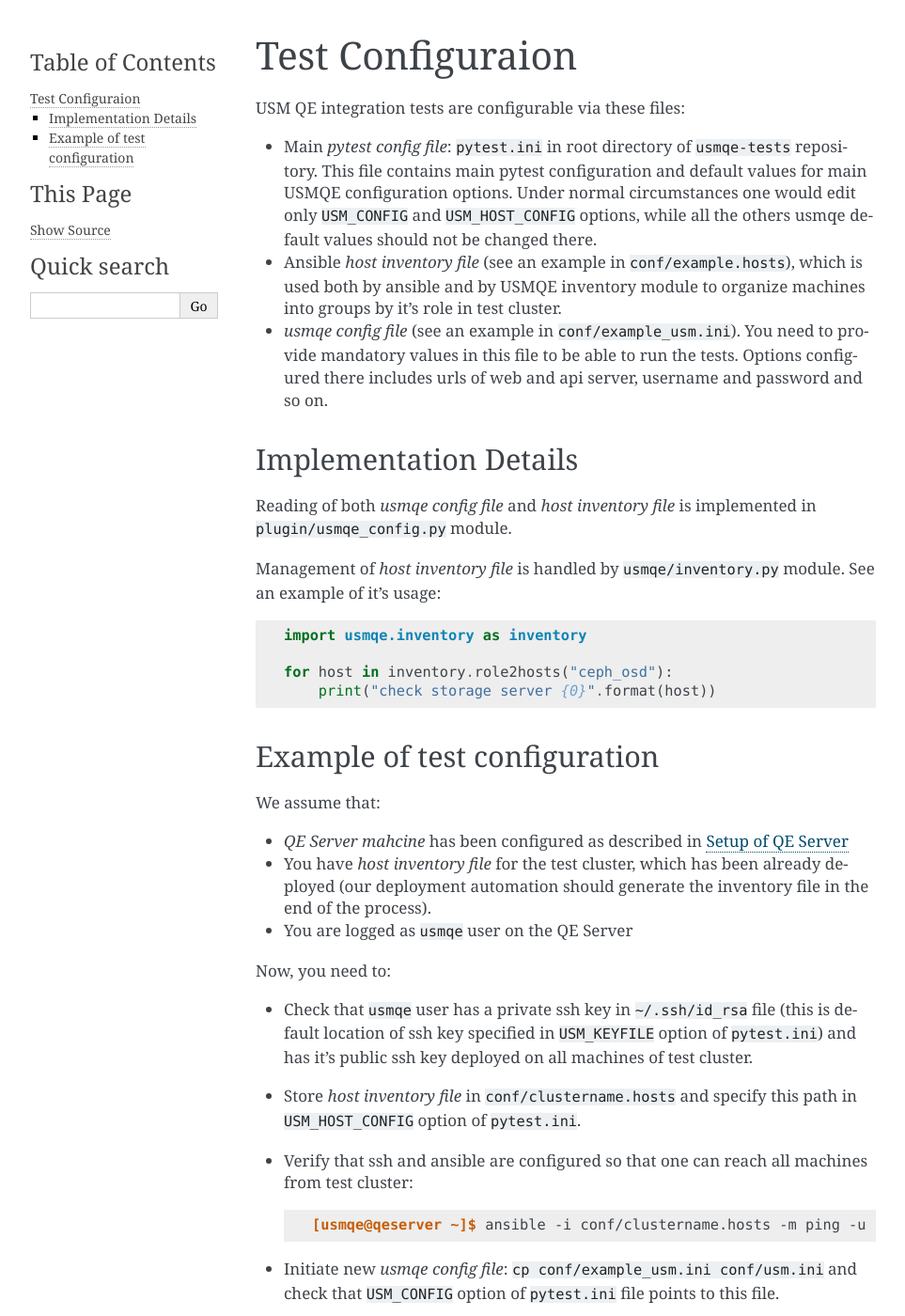
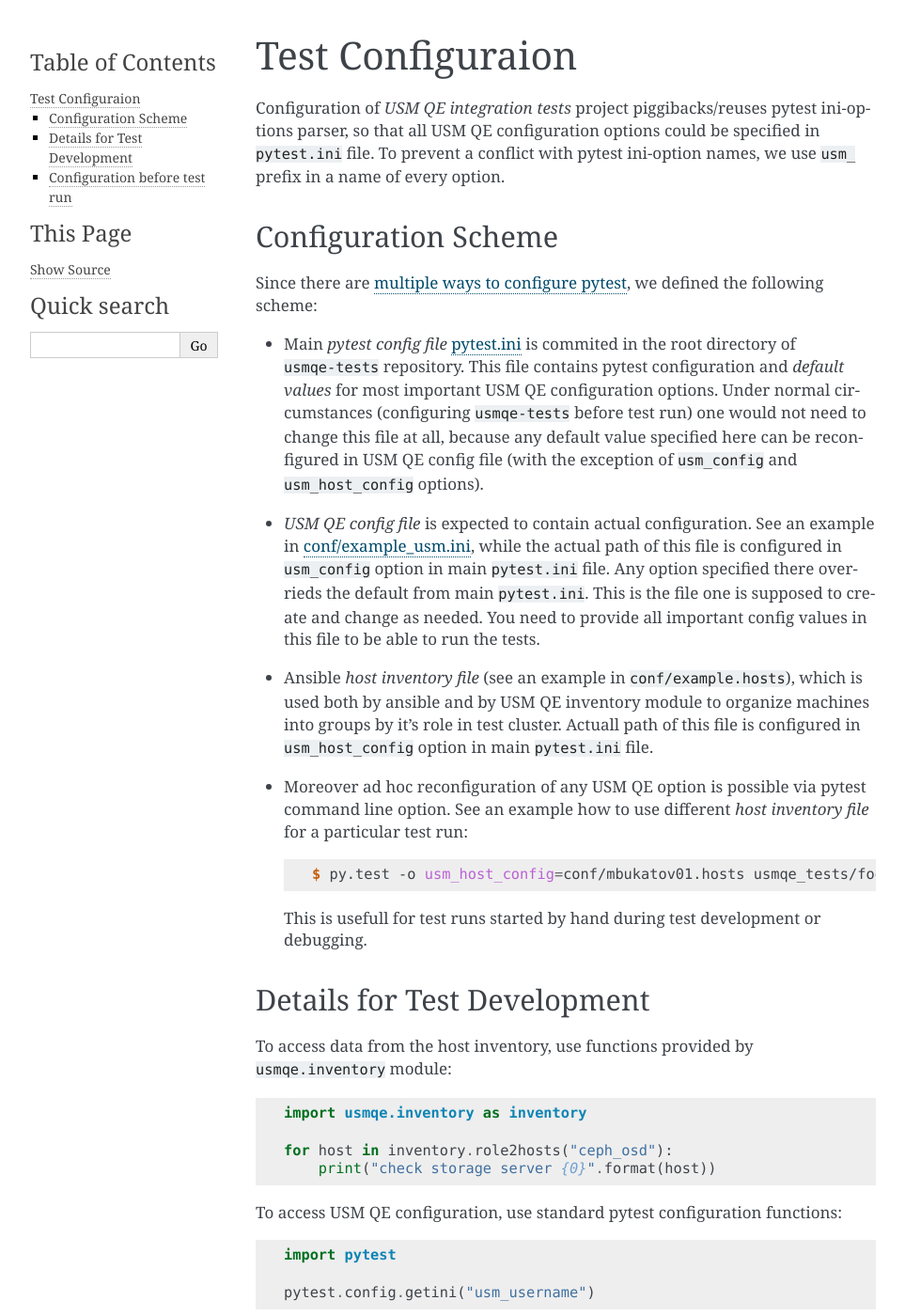
Before and after one commit to usmqe/usmqe-tests, a Sphinx documentation site: the page built from docs/test_configuration.rst, in a window 1280 px wide and 1400 px high. Shown: the whole window at 94% size, without its empty margins (148-1111 px from the left). Built offline with Sphinx 7.4.7, drawn with Linux system fonts in a browser that asks for light colours; some of the changed text lies outside the part shown.

Commit message:
simplify usmqe config

```diff
--- a/docs/test_configuration.rst
+++ b/docs/test_configuration.rst
@@ -2,32 +2,54 @@
  Test Configuraion
 ===================
 
-USM QE integration tests are configurable via these files:
+Configuration of *USM QE integration tests* project piggibacks/reuses pytest
+ini-options parser, so that all USM QE configuration options could be specified
+in ``pytest.ini`` file. To prevent a conflict with pytest ini-option names, we
+use ``usm_`` prefix in a name of every option.
 
-* Main *pytest config file*: ``pytest.ini`` in root directory of ``usmqe-tests``
-  repository. This file contains main pytest configuration and default values
-  for main USMQE configuration options. Under normal circumstances one would
-  edit only ``USM_CONFIG`` and ``USM_HOST_CONFIG`` options, while all the
-  others usmqe default values should not be changed there.
+Configuration Scheme
+====================
+
+Since there are `multiple ways to configure pytest`_, we defined the following
+scheme:
+
+* Main *pytest config file* `pytest.ini`_ is commited in the root directory
+  of ``usmqe-tests`` repository. This file contains pytest configuration
+  and *default values* for most important USM QE configuration options. Under
+  normal circumstances (configuring ``usmqe-tests`` before test run) one would
+  not need to change this file at all, because any default value specified here
+  can be reconfigured in USM QE config file (with the exception of
+  ``usm_config`` and ``usm_host_config`` options).
+
+* *USM QE config file* is expected to contain actual configuration. See an
+  example in `conf/example_usm.ini`_, while the actual path of this file is
+  configured in ``usm_config`` option in main ``pytest.ini`` file. Any option
+  specified there overrieds the default from main ``pytest.ini``. This is the
+  file one is supposed to create and change as needed. You need to provide
+  all important config values in this file to be able to run the tests.
 
 * Ansible *host inventory file* (see an example in ``conf/example.hosts``),
-  which is used both by ansible and by USMQE inventory module to organize
-  machines into groups by it's role in test cluster.
+  which is used both by ansible and by USM QE inventory module to organize
+  machines into groups by it's role in test cluster. Actuall path of this file
+  is configured in ``usm_host_config`` option in main ``pytest.ini`` file.
 
-* *usmqe config file* (see an example in ``conf/example_usm.ini``). You need
-  to provide mandatory values in this file to be able to run the tests.
-  Options configured there includes urls of web and api server, username and
-  password and so on.
+* Moreover ad hoc reconfiguration of any USM QE option is possible via pytest
+  command line option. See an example how to use different *host inventory
+  file* for a particular test run:
+
+  .. code-block:: console
+
+      $ py.test -o usm_host_config=conf/mbukatov01.hosts usmqe_tests/foo/bar
+
+  This is usefull for test runs started by hand during test development or
+  debugging.
 
 
-Implementation Details
-======================
+Details for Test Development
+============================
 
-Reading of both *usmqe config file* and *host inventory file* is implemented in
-``plugin/usmqe_config.py`` module.
-
-Management of *host inventory file* is handled by ``usmqe/inventory.py``
-module. See an example of it's usage:
+To access data from the host inventory, use functions provided by
+``usmqe.inventory`` module:
 
 .. code-block:: python
 
@@ -36,8 +58,27 @@ module. See an example of it's usage:
     for host in inventory.role2hosts("ceph_osd"):
         print("check storage server {0}".format(host))
 
+To access USM QE configuration, use standard pytest configuration functions:
 
-Example of test configuration
+.. code-block:: python
+
+    import pytest
+
+    pytest.config.getini("usm_username")
+
+Obviously this assumes that the ``usm_username`` option has been specified in
+USM QE config file (which is referenced via ``usm_config`` option). The minimal
+ini file for the previous example to work would look like this::
+
+    [usmqepytest]
+    usm_username = admin
+
+Reading of both *USM QE config file* and *host inventory file* is implemented
+in ``plugin/usmqe_config.py`` module, while management of *host inventory file*
+is handled by ``usmqe/inventory.py`` module.
+
+
+Configuration before test run
 =============================
 
 We assume that:
@@ -54,12 +95,12 @@ We assume that:
 Now, you need to:
 
 * Check that ``usmqe`` user has a private ssh key in ``~/.ssh/id_rsa`` file
-  (this is default location of ssh key specified in ``USM_KEYFILE`` option of
+  (this is default location of ssh key specified in ``usm_keyfile`` option of
   ``pytest.ini``) and has it's public ssh key deployed on all machines of test
   cluster.
 
 * Store *host inventory file* in ``conf/clustername.hosts`` and specify this
-  path in ``USM_HOST_CONFIG`` option of ``pytest.ini``.
+  path in ``usm_host_config`` option of ``pytest.ini``.
 
 * Verify that ssh and ansible are configured so that one can reach all machines
   from test cluster:
@@ -68,8 +109,8 @@ Now, you need to:
 
       [usmqe@qeserver ~]$ ansible -i conf/clustername.hosts -m ping -u root all
 
-* Initiate new *usmqe config file*: ``cp conf/example_usm.ini conf/usm.ini``
-  and check that ``USM_CONFIG`` option of ``pytest.ini`` file points to this
+* Initiate new *USM QE config file*: ``cp conf/example_usm.ini conf/usm.ini``
+  and check that ``usm_config`` option of ``pytest.ini`` file points to this
   file.
 
 * Provide all mandatory options in *usm config file* initialized in a previous
@@ -77,3 +118,8 @@ Now, you need to:
   The actual list depends on the test suite you are going to run (eg. api
   tests doesn't care about ``web_url`` while LDAP integration tests would need
   to know address of the LDAP server).
+
+
+.. _`multiple ways to configure pytest`: http://doc.pytest.org/en/latest/customize.html
+.. _`pytest.ini`: https://github.com/Tendrl/usmqe-tests/blob/master/pytest.ini
+.. _`conf/example_usm.ini`: https://github.com/Tendrl/usmqe-tests/blob/master/conf/example_usm.ini
```
Also changed, not shown: 6 other files.
